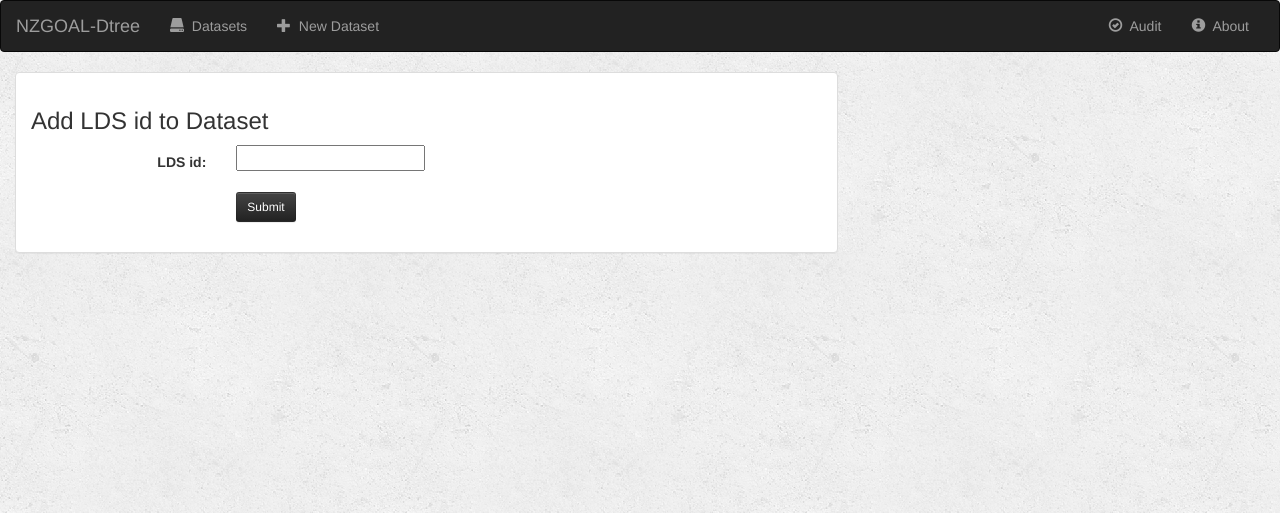
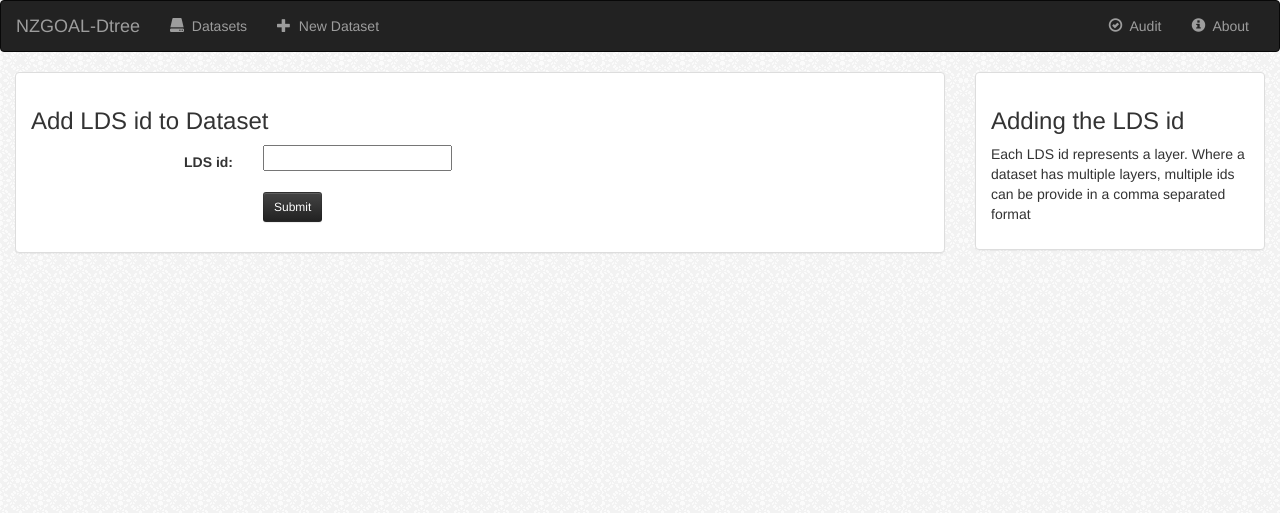
Before and after one commit to SPlanzer/NZGOAL_Decision-Tree, a Django app: page /dtree/1/addldsid/ in a window 1280 px wide. Shown: the top 513 px of the page. Run offline with Django 3.2, Linux system fonts and the light colour scheme; parts of the project's set-up code (start-up, migrations or seed data) failed here and were passed over; some libraries are stand-ins or nearby versions.

Commit message:
'multiple' displayed

```diff
--- a/NZGoalDtree/settings.py
+++ b/NZGoalDtree/settings.py
@@ -87,8 +87,8 @@ DATABASES = {
         ####POSTGRES
         'ENGINE': 'django.db.backends.postgresql_psycopg2', # for development
         'NAME': 'nzgoal_dtree',
-        'USER': '',
-        'PASSWORD': '',
+        'USER': "djangotest-u",
+        'PASSWORD': 'password1',
         'HOST': 'devassgeo01',
         'PORT': '5432',
     }
--- a/dtree/templates/dtree/addldsid.html
+++ b/dtree/templates/dtree/addldsid.html
@@ -5,7 +5,7 @@
 
     <div class="row">
 
-        <div class="col-sm-12 col-md-8">
+        <div class="col-sm-9 col-md-9">
             <div class="panel panel-default">
                 <div class="panel-body">
                     <h3>Add LDS id to Dataset</h3>
@@ -24,6 +24,14 @@
                 </div>
             </div>
         </div>
+        <div class="col-sm-12 col-md-3">
+            <div class="panel panel-default">
+                <div class="panel-body">
+                    <h3>Adding the LDS id</h3>
+                    <p>Each LDS id represents a layer. Where a dataset has multiple layers, multiple ids can be provide in a comma separated format</p>
+                </div>
+            </div>
+       </div>
     </div>
 </div>
 {% endblock %}
--- a/dtree/templates/dtree/datasets.html
+++ b/dtree/templates/dtree/datasets.html
@@ -31,7 +31,11 @@
                                 </td>
                                 <td>
                                 	{% if dataSet.ldsId %}
+                                		{% if ',' in dataSet.ldsId  %}
+                                		<a href="{% url 'addldsid' dataSet.id %}" style="background-color:#FFFFFF;color:#000000;text-decoration:none">multiple</a>
+                                		{% else %}
                                 		<a href="{% url 'addldsid' dataSet.id %}" style="background-color:#FFFFFF;color:#000000;text-decoration:none">{{ dataSet.ldsId }}</a>
+                                		{% endif %}
                                 	{% else %}
                                     	<a href="{% url 'addldsid' dataSet.id %}" class="btn btn-inverse btn-xs">
                                             <span class="glyphicon glyphicon-plus"></span>&nbsp;
```
Also changed, not shown: dtree/migrations/0001_initial.py, dtree/static/dtree/images/background.png.
